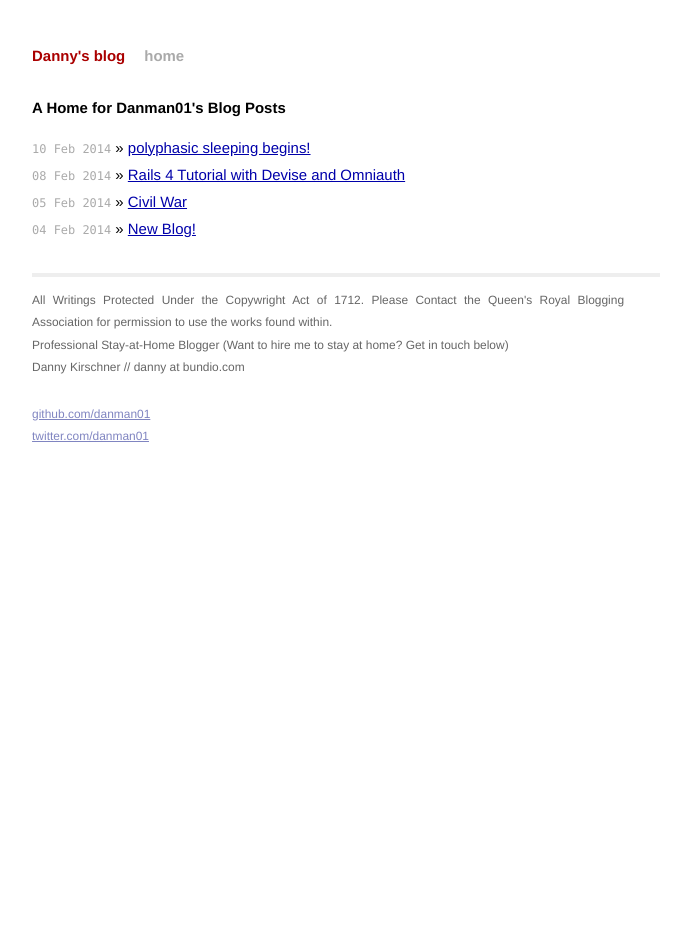
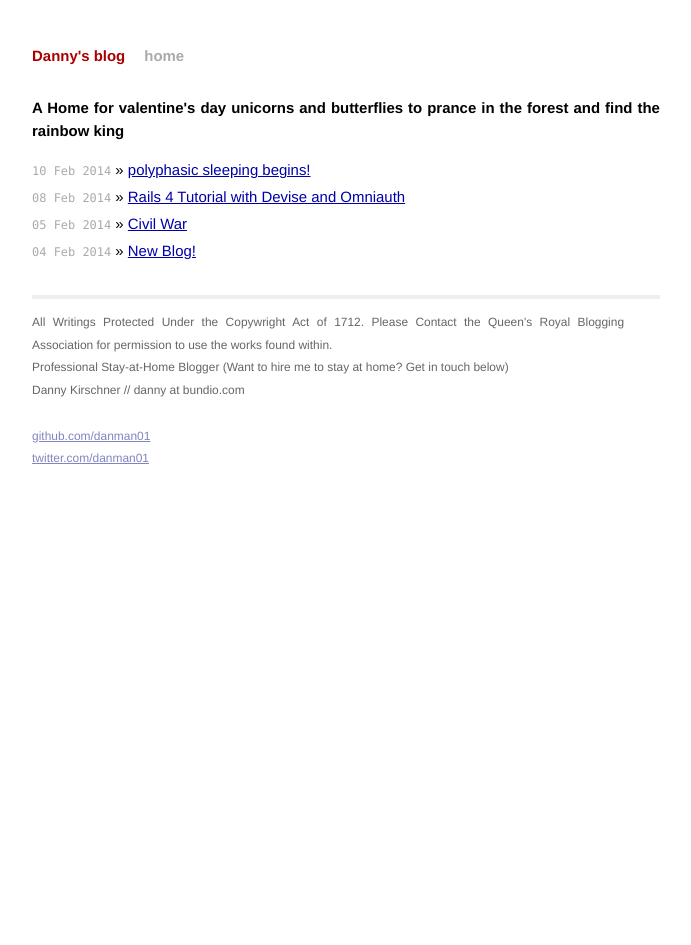
Before and after one commit to danman01/danman01.github.io-happyvday, a Jekyll site: the page built from index.html, in a window 1280 px wide. Shown: the whole page, without its empty margins (294-985 px from the left). Built offline with Jekyll 4.4.1, drawn with Linux system fonts in a browser that asks for light colours; Markdown is read by kramdown in place of the engine named in the settings.

Commit message:
changing cname and index

```diff
--- a/CNAME
+++ b/CNAME
@@ -1 +1 @@
-sharkswithlazers.net
+happyvalentinesdayerinlovedanny.com
--- a/index.html
+++ b/index.html
@@ -1,10 +1,10 @@
 ---
 layout: default
-title: danman01 Blog Homepage
+title: Happy Valentine's Day!
 ---
 
 <div id="home">
-  <h1>A Home for Danman01's Blog Posts</h1>
+  <h1>A Home for valentine's day unicorns and butterflies to prance in the forest and find the rainbow king</h1>
   <ul class="posts">
     {% for post in site.posts %}
       <li><span>{{ post.date | date_to_string }}</span> &raquo; <a href="{{ post.url }}">{{ post.title }}</a></li>
```
